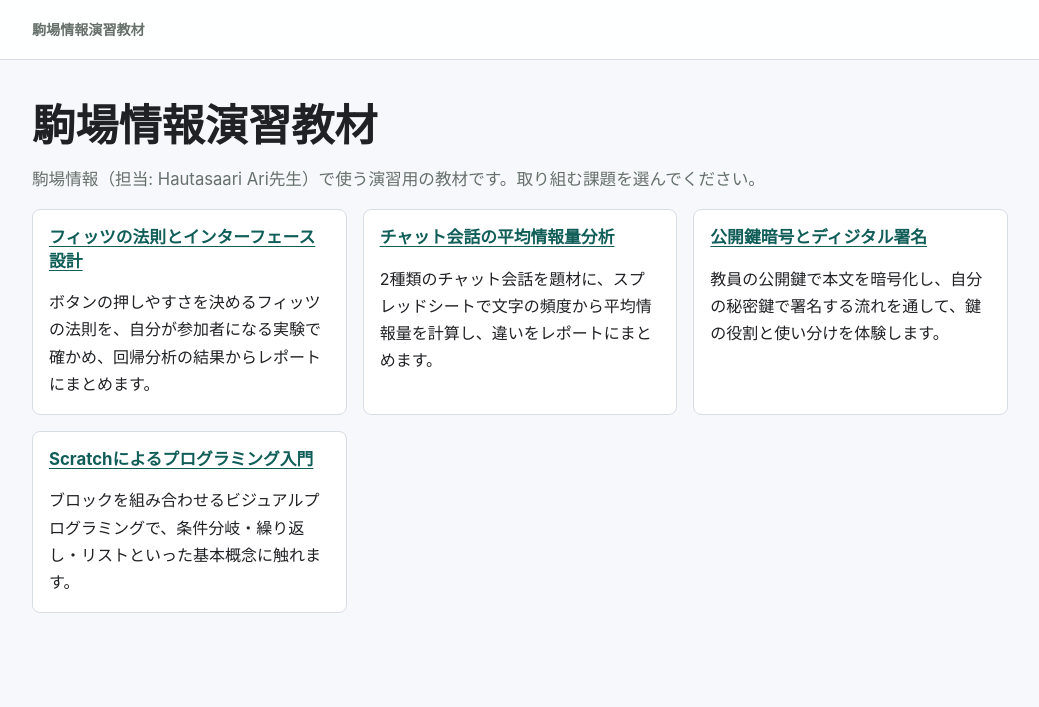
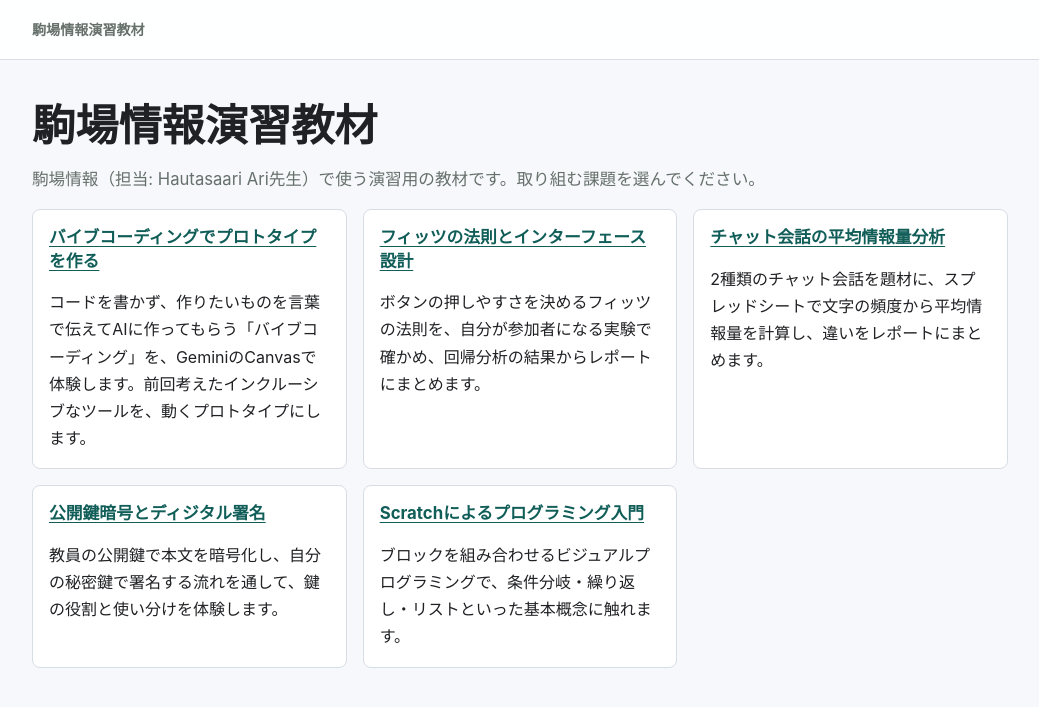
Before and after one commit to emocomm/komaba-info, a Jekyll site: the page built from index.md, in a window 1280 px wide. Shown: the top 707 px of the page, without its empty margins (120-1159 px from the left). Built offline with Jekyll 4.4.1, drawn with Linux system fonts in a browser that asks for light colours.

Commit message:
Add vibe coding (Gemini Canvas) lesson
Add a new lesson section that walks students through building a
prototype of their "inclusive society tool" using Gemini's Canvas
feature (vibe coding), from concept to sharing the URL on UTOL.

- 7 pages: intro, what is vibe coding, tool choice, Canvas how-to,
  assignment, get feedback, submission
- SVG guide images: workflow comparison and Canvas menu recreation
- Wire into home cards and section navigation; add supporting CSS

Co-Authored-By: Claude Opus 4.8 <noreply@anthropic.com>

```diff
--- a/_data/home.yml
+++ b/_data/home.yml
@@ -2,6 +2,10 @@
 # - 表示順は上から順。
 # - visible: false にすると、その教材は一覧から非表示になります。
 sections:
+  - title: "バイブコーディングでプロトタイプを作る"
+    description: "コードを書かず、作りたいものを言葉で伝えてAIに作ってもらう「バイブコーディング」を、GeminiのCanvasで体験します。前回考えたインクルーシブなツールを、動くプロトタイプにします。"
+    url: "/vibe/"
+    visible: true
   - title: "フィッツの法則とインターフェース設計"
     description: "ボタンの押しやすさを決めるフィッツの法則を、自分が参加者になる実験で確かめ、回帰分析の結果からレポートにまとめます。"
     url: "/fitts/"
--- a/_data/navigation.yml
+++ b/_data/navigation.yml
@@ -1,4 +1,21 @@
 sections:
+  "vibe":
+    title: "バイブコーディングでプロトタイプを作る"
+    pages:
+      - title: "はじめに"
+        url: "/vibe/"
+      - title: "バイブコーディングとは"
+        url: "/vibe/about/"
+      - title: "どのツールを使う？"
+        url: "/vibe/tools/"
+      - title: "Gemini Canvasの使い方"
+        url: "/vibe/steps/"
+      - title: "今回の課題"
+        url: "/vibe/assignment/"
+      - title: "人に見せて意見をもらう"
+        url: "/vibe/feedback/"
+      - title: "提出"
+        url: "/vibe/submission/"
   "fitts":
     title: "フィッツの法則とインターフェース設計"
     pages:
--- a/assets/styles.css
+++ b/assets/styles.css
@@ -982,3 +982,140 @@ textarea.visual-fingerprint {
   color: var(--muted);
   font-weight: 700;
 }
+
+/* ===== バイブコーディング（Gemini Canvas）===== */
+.article-card {
+  display: block;
+  max-width: 640px;
+  margin: 1rem 0;
+  padding: 0.95rem 1.1rem;
+  border: 1px solid var(--line);
+  border-left: 4px solid var(--primary);
+  border-radius: 10px;
+  background: var(--surface);
+  color: var(--ink);
+  text-decoration: none;
+}
+
+.article-card:hover {
+  background: var(--surface-2);
+  color: var(--ink);
+}
+
+.article-card-source {
+  display: block;
+  font-size: 0.82rem;
+  font-weight: 700;
+  color: var(--muted);
+  letter-spacing: 0.02em;
+}
+
+.article-card-title {
+  display: block;
+  margin: 0.35rem 0 0.45rem;
+  font-size: 1.02rem;
+  line-height: 1.5;
+  color: var(--primary-dark);
+}
+
+.article-card-excerpt {
+  display: block;
+  font-size: 0.92rem;
+  color: var(--muted);
+}
+
+.article-card-link {
+  display: block;
+  margin-top: 0.55rem;
+  font-size: 0.88rem;
+  font-weight: 700;
+  color: var(--accent);
+}
+
+.tweet-card {
+  max-width: 550px;
+  margin: 1.2rem 0;
+  padding: 1.1rem 1.2rem;
+  border: 1px solid var(--line);
+  border-radius: 14px;
+  background: var(--surface);
+  box-shadow: 0 6px 20px rgba(15, 23, 42, 0.06);
+}
+
+.tweet-card-head {
+  display: flex;
+  align-items: center;
+  gap: 0.6rem;
+  margin-bottom: 0.7rem;
+}
+
+.tweet-card-avatar {
+  width: 44px;
+  height: 44px;
+  border-radius: 999px;
+  background: linear-gradient(135deg, #0f766e, #115e59);
+  flex: none;
+}
+
+.tweet-card-name {
+  font-weight: 800;
+  line-height: 1.2;
+}
+
+.tweet-card-handle {
+  color: var(--muted);
+  font-size: 0.9rem;
+}
+
+.tweet-card-body {
+  margin: 0;
+  font-size: 1.02rem;
+  line-height: 1.6;
+}
+
+.tweet-card-foot {
+  margin-top: 0.8rem;
+  padding-top: 0.7rem;
+  border-top: 1px solid var(--line);
+  font-size: 0.88rem;
+  color: var(--muted);
+}
+
+.tweet-card-foot a {
+  font-weight: 700;
+}
+
+/* Canvas / 開発ツールの比較カード */
+.tool-compare {
+  display: grid;
+  grid-template-columns: repeat(auto-fit, minmax(240px, 1fr));
+  gap: 1rem;
+  margin: 1.2rem 0;
+}
+
+.tool-compare .card {
+  margin: 0;
+}
+
+.tool-compare .card h3 {
+  margin-top: 0;
+}
+
+.tool-tag {
+  display: inline-block;
+  margin-bottom: 0.5rem;
+  padding: 0.15rem 0.6rem;
+  border-radius: 999px;
+  font-size: 0.8rem;
+  font-weight: 800;
+}
+
+.tool-tag.today {
+  background: #e8f0ee;
+  color: var(--primary-dark);
+}
+
+.tool-tag.later {
+  background: #fff6e7;
+  color: var(--warn);
+}
--- /dev/null
+++ b/vibe/index.md
@@ -0,0 +1,34 @@
+---
+layout: default
+title: "バイブコーディングでプロトタイプを作る"
+lead: "プログラミングをせず、作りたいものを言葉で伝えてAIに作ってもらう「バイブコーディング」を、GeminiのCanvas機能で体験します。前回のレポートで考えた「インクルーシブな社会に向けた新しいツール」を、実際に動くプロトタイプにしてみましょう。"
+next_url: /vibe/about/
+---
+
+## はじめに
+
+このページは、GeminiのCanvas機能を使って、自分のアイデアを **実際に動くWebアプリ（プロトタイプ）** にしてみる演習用の教材です。今回は、前回のレポートで提出してもらった「**インクルーシブな社会に向けた新しいツール**」のアイデアを題材にします。
+
+<div class="callout">
+  <strong>今回は「言葉で指示する → AIが作る → 見て直す」の流れを体験します。</strong><br>
+  コードを1行も書かなくても、作りたいものを日本語で伝えるだけで、AIがその場で動くWebアプリを作ってくれます。この作り方を <strong>バイブコーディング</strong> と呼びます。
+</div>
+
+## 今日のゴール
+
+- **バイブコーディング** とは何か、これまでの「作り方」と何が違うのかを理解する
+- 作りたいものに合わせて、**Canvasのような手軽なツール** と **本格的な開発ツール** を使い分けられることを知る
+- GeminiのCanvasで、前回考えた自分のツールの **プロトタイプ** を作る
+- できあがったものの **共有URL** をUTOLに提出する
+- 時間があれば、作ったものを **人に見せて意見をもらう**
+
+## 今回の進め方
+
+1. **バイブコーディングとは** — 新しい「作り方」の意味を知る
+2. **どのツールを使う？** — Canvasと本格的な開発ツールの違いを知り、今日はCanvasを選ぶ
+3. **Gemini Canvasの使い方** — アクセスから生成、修正までの手順を確認する
+4. **今回の課題** — 自分のツールのプロトタイプを作る
+5. **人に見せて意見をもらう** — プロトタイプを使って意見を集める
+6. **提出** — 共有URLをUTOLに提出する
+
+<p class="muted">（文責・TA中條）</p>
```
Also changed, not shown: vibe/about/index.md (added, +88 -0 lines), vibe/assignment/index.md (added, +53 -0 lines), vibe/feedback/index.md (added, +31 -0 lines), vibe/steps/index.md (added, +54 -0 lines), vibe/submission/index.md (added, +40 -0 lines), vibe/tools/index.md (added, +66 -0 lines), assets/vibe/canvas-menu.svg (added), assets/vibe/vibe-coding-flow.svg (added).
